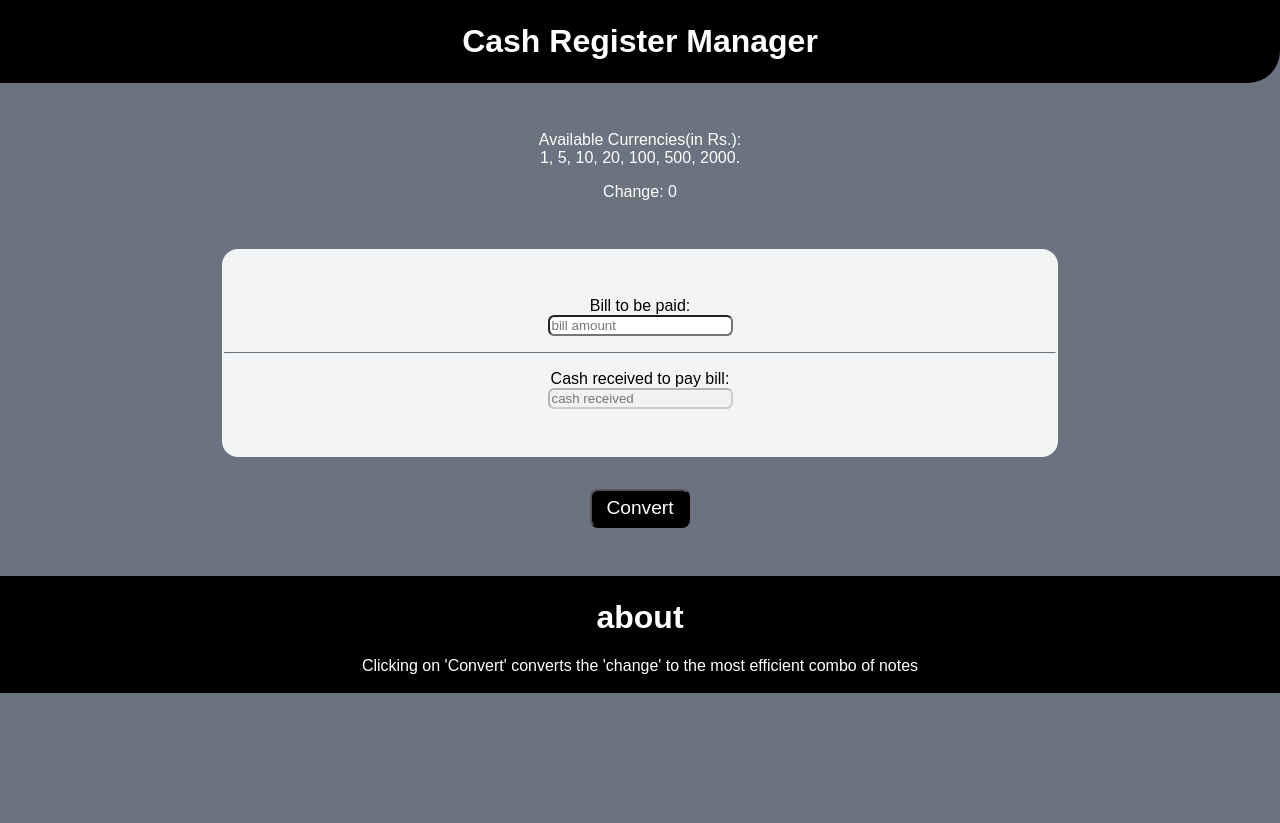
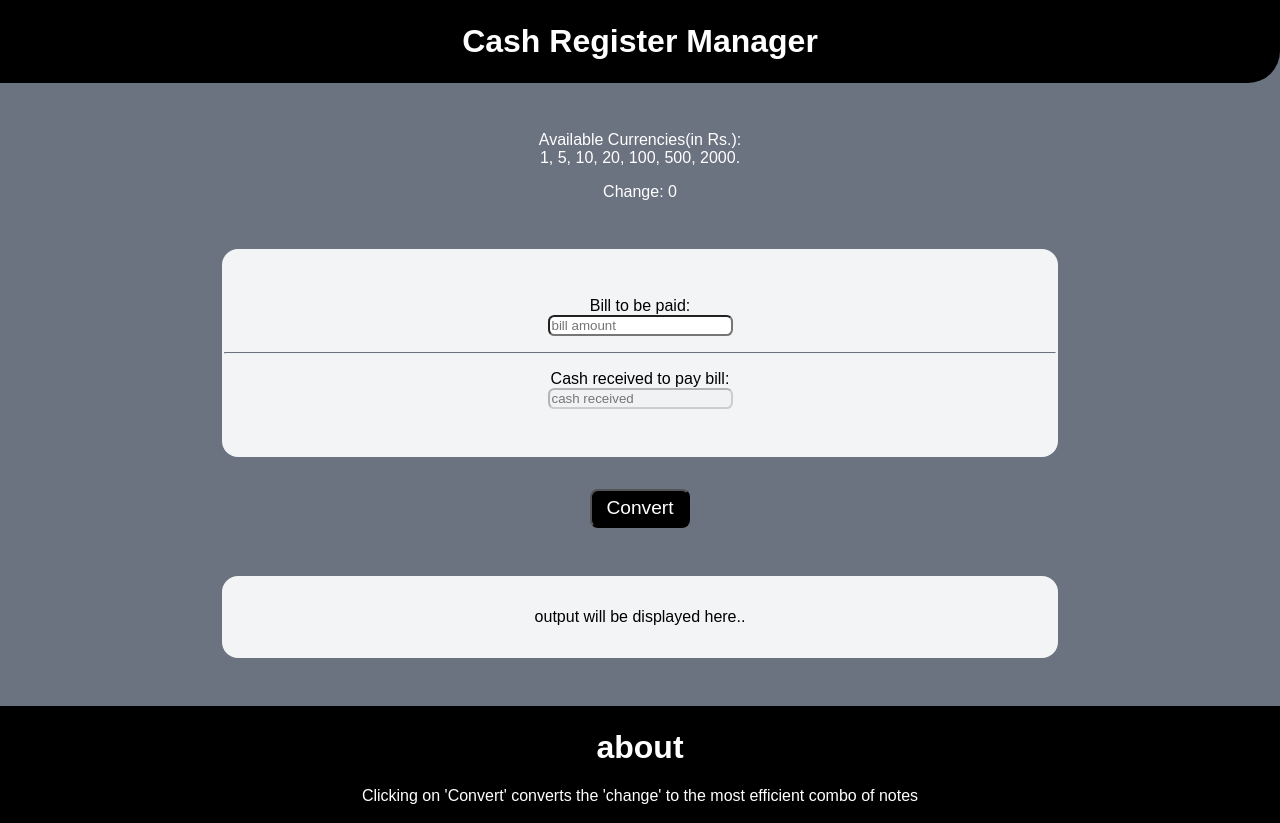
Before and after one commit to chetanchandel31/cash-register-manager, a React (Create React App) app: page / in a window 1280 px wide. Before the commit the page ends 800 px from the top, so only its background shows below. Built offline with nearby package versions, Linux system fonts and the light colour scheme; a web font is replaced by a local one.

Commit message:
output appears on screen

```diff
--- a/src/App.js
+++ b/src/App.js
@@ -5,6 +5,7 @@ export default function App() {
   const [billAmount, setBillAmount] = React.useState();
   const [cash, setCash] = React.useState();
   const [change, setChange] = React.useState(0);
+  const [output, setOutput] = React.useState();
 
   const currenciesAvailable = [1, 5, 10, 20, 100, 500, 2000];
 
@@ -20,7 +21,7 @@ export default function App() {
     setChange(diff);
   };
 
-  const convertToNotes = () => {
+  const convertChangeToNotes = () => {
     //an empty array which will later contain minimum notes required to return change
     let minNotes = [];
     //make a copy of change we have to return
@@ -50,8 +51,25 @@ export default function App() {
     if (change < 0) return alert(`Rs. ${billAmount-cash} more needed to pay the bill`);
     if (!billAmount) return alert('fill the required inputs');
 
-    const noteCombo= convertToNotes().join(', ');
-    alert('Return the change in this combo of notes: '+noteCombo);
+    const noteCombo= convertChangeToNotes();
+    const compressedNoteCombo = compressArray(noteCombo).join(', ');
+    setOutput('Return the change in this combo of notes: '+compressedNoteCombo+'.');
+  }
+
+  const compressArray = (arr) => {
+   let originalArr = (arr);
+   //same array but with all unique values
+   let uniqueArr = [...new Set (originalArr)];
+
+   //array which counts duplicates
+   let countArr = uniqueArr.map(unqItem => {
+     //count how many times this unique item repeats itself in originalArr
+    let count = originalArr.filter(orgItem => orgItem === unqItem).length;
+    //template as per need
+    return `Rs.${unqItem} x ${count}`
+   })
+
+   return countArr;
   }
 
   return (
@@ -62,7 +80,7 @@ export default function App() {
       Available Currencies(in Rs.):<br/> {currenciesAvailable.join(", ")}.
       <p>Change: {change >= 0 ? change : "cash not enough to pay the bill"} </p>
 
-     <div className='inputContainer'>
+     <div className='whiteContainer'>
         <p>
           Bill to be paid: <br/>
           <input
@@ -88,7 +106,11 @@ export default function App() {
         <button className='btn' onClick={convertHandler}>Convert</button>
       </div>
 
-      <footer class='footer'>
+      <div className='whiteContainer'>
+        {!output? 'output will be displayed here..' :output}
+      </div>
+
+      <footer className='footer'>
         <h1>about</h1>
         <p> Clicking on 'Convert' converts the 'change' to the most efficient combo of notes</p>
       </footer>
--- a/src/styles.css
+++ b/src/styles.css
@@ -21,7 +21,7 @@ html, body{
   border-radius:0 0 2rem 0;
 }
 
-.inputContainer{
+.whiteContainer{
   padding: 2rem 0.1rem;
   margin: auto;
   border-radius: 1rem;
```
